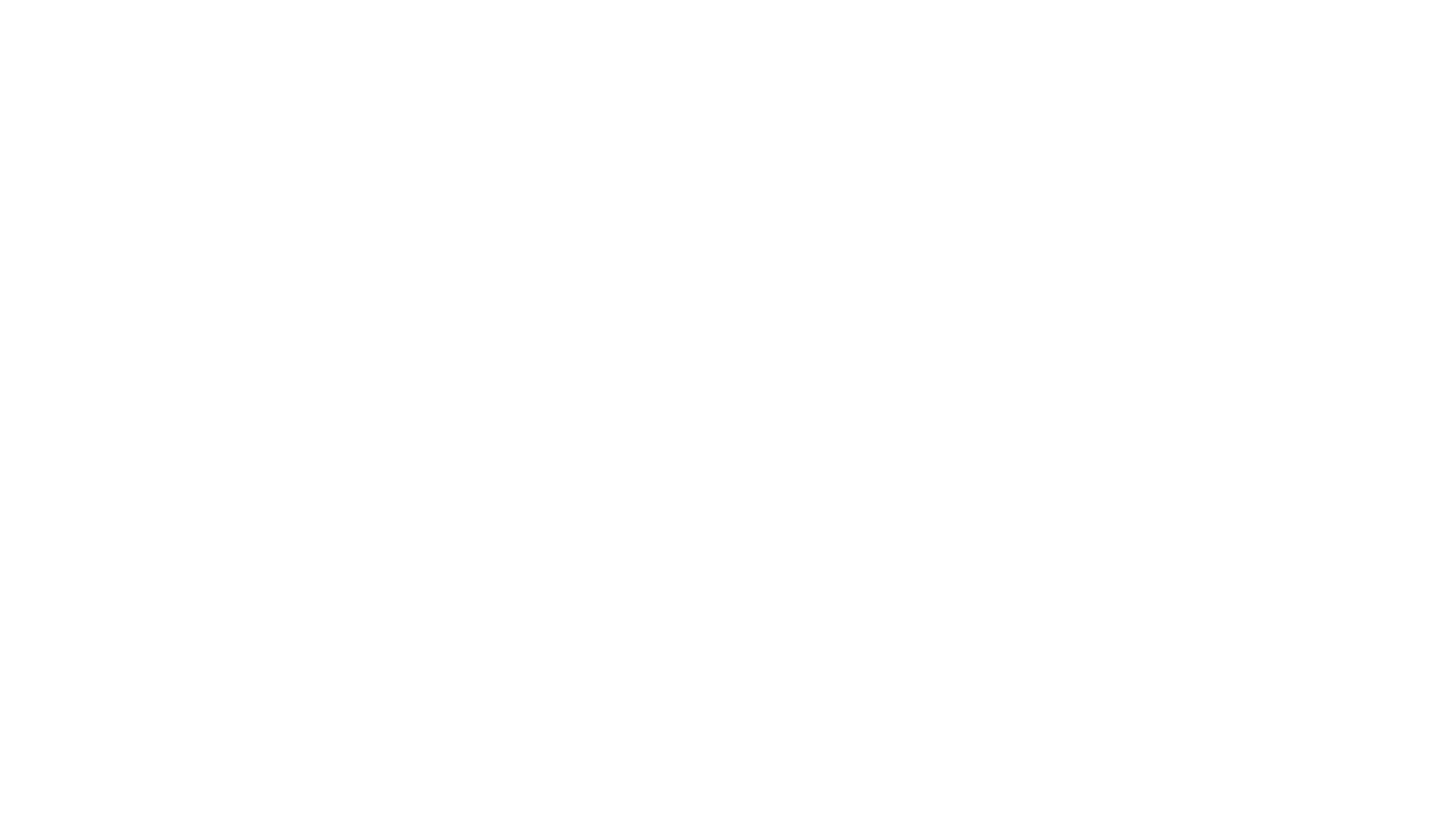
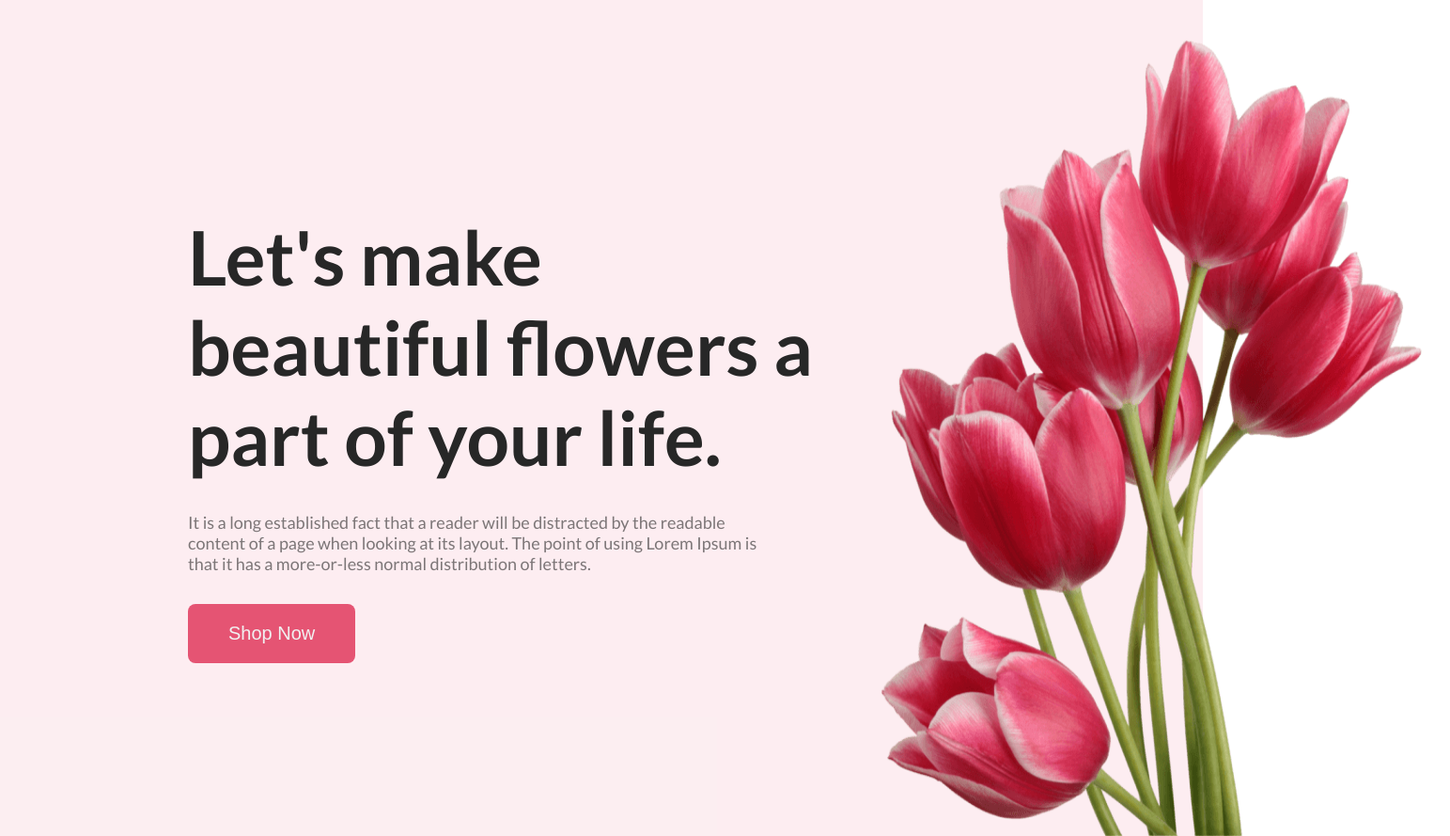
Before and after one commit to amitkumer051/repo-assignment-1, a plain HTML site: page index.html in a window 1280 px wide. Shown: the whole page at 94% size, 1543 px wide, since content can reach past the window. Before the commit the page ends 800 px from the top, so only its background shows below. Drawn offline with Linux system fonts and the light colour scheme.

Commit message:
complete header section

```diff
--- a/index.html
+++ b/index.html
@@ -4,11 +4,21 @@
     <meta charset="UTF-8">
     <meta name="viewport" content="width=device-width, initial-scale=1.0">
     <title>Flower Shop</title>
+    <link rel="preconnect" href="https://fonts.googleapis.com">
+<link rel="preconnect" href="https://fonts.gstatic.com" crossorigin>
+<link href="https://fonts.googleapis.com/css2?family=Lato:wght@400;700;800&display=swap" rel="stylesheet">
     <link rel="stylesheet" href="style/flower.css">
 </head>
 <body>
     <header>
-
+        <nav class="container">
+            <div class="header-content">
+               <h2 class="main-content">Let's make beautiful flowers a part of your life.</h2>
+               <p class="header-des">It is a long established fact that a reader will be distracted by the readable content of a page when looking at its layout. The point of using Lorem Ipsum is that it has a more-or-less normal distribution of letters.</p>
+               <button class="btn-primary">Shop Now</button>
+            </div>
+                <img class="profile-image" src="Flower Asset/pngwing 10.png" alt="flower">
+        </nav>
     </header>
     <main>
 
--- a/style/flower.css
+++ b/style/flower.css
@@ -0,0 +1,40 @@
+*{
+    margin: 0;
+}
+body{
+    font-family: 'Lato', sans-serif;
+}
+.container{
+    display: flex;
+    justify-content: space-around;
+    background: rgba(229, 84, 115, 0.10);
+    align-items: center;
+    height: 850px;
+    width: aoto;
+    padding: 40px 200px 0 200px;
+}
+.main-content{
+    color: #272727;
+    font-family: Lato;
+    font-size: 80px;
+    width: 708px;
+}
+.header-des{
+    color: rgba(39, 39, 39, 0.60);
+    font-family: Lato;
+    font-size: 18px;
+    width: 634px;
+    margin: 32px 0;
+}
+.btn-primary{
+    border-radius: 8px;
+    background: #E55473;
+    padding: 20px 43px;
+    border: 0;
+    color: #f1f1f1;
+    font-size: 20px;
+}
+.profile-image{
+    width: 635px;
+    height: 850px;
+}
```
